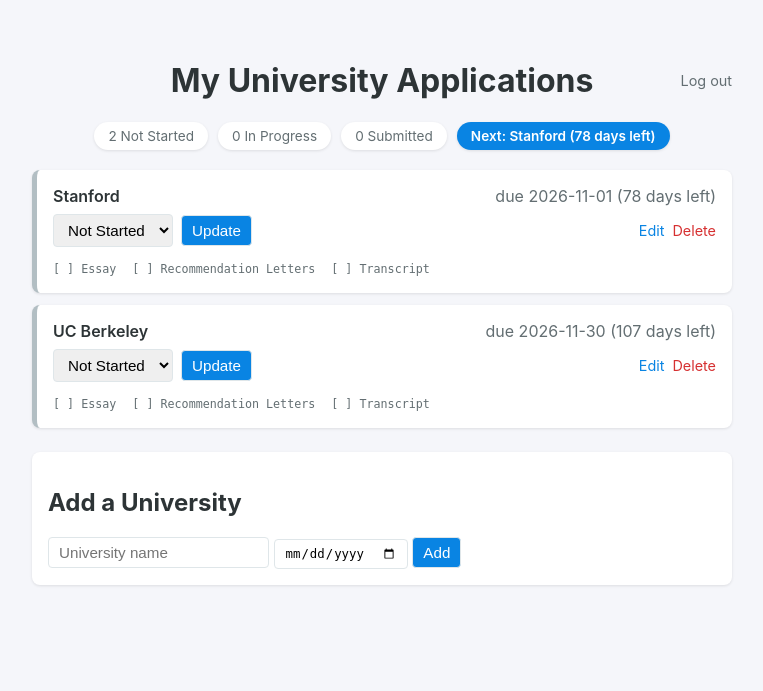
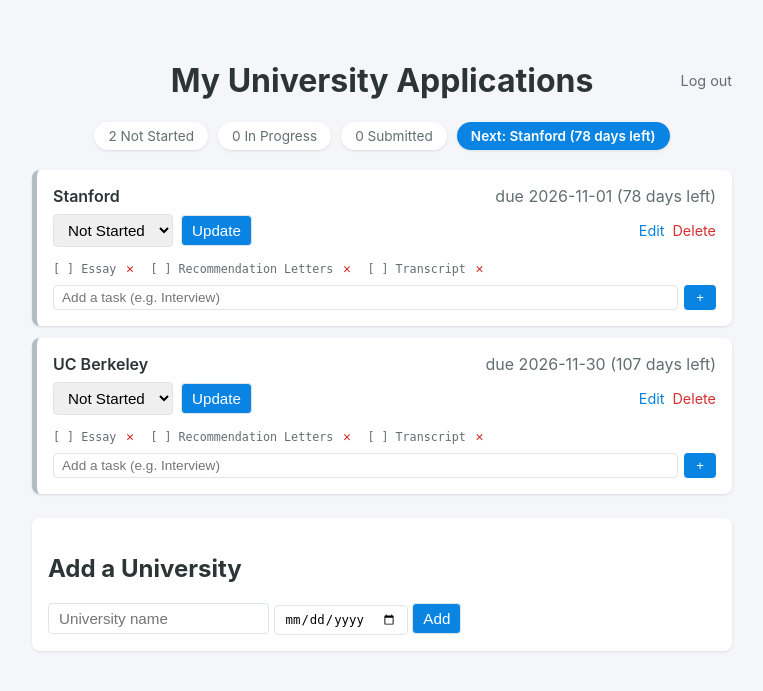
Before and after one commit to Bhakti864653/uni-app-tracker, a Flask app: page / in a window 1280 px wide. Shown: the top 691 px of the page, without its empty margins (258-1021 px from the left). Run offline with Flask 3, Linux system fonts and the light colour scheme; the visitor is signed in with stand-in values (Sample User, id 1); data comes from the database, SQL or seed files in the repository.

Commit message:
Add custom checklist items
Users can now add their own checklist tasks per university (e.g.
"Interview", "Portfolio") beyond the fixed default three, and
remove any checklist item they no longer need.

```diff
--- a/app.py
+++ b/app.py
@@ -156,6 +156,27 @@
     conn.close()
     return redirect("/")
 
+@app.route("/checklist/add/<int:university_id>", methods=["POST"])
+@login_required
+def add_checklist_item(university_id):
+    conn = get_db()
+    conn.execute(
+        "INSERT INTO checklist_items (university_id, task) VALUES (?, ?)",
+        (university_id, request.form["task"])
+    )
+    conn.commit()
+    conn.close()
+    return redirect("/")
+
+@app.route("/checklist/delete/<int:item_id>")
+@login_required
+def delete_checklist_item(item_id):
+    conn = get_db()
+    conn.execute("DELETE FROM checklist_items WHERE id = ?", (item_id,))
+    conn.commit()
+    conn.close()
+    return redirect("/")
+
 @app.route("/edit/<int:university_id>")
 @login_required
 def edit_form(university_id):
--- a/static/style.css
+++ b/static/style.css
@@ -128,6 +128,36 @@
     text-decoration: line-through;
 }
 
+.checklist-delete {
+    text-decoration: none;
+    color: #d63031;
+    font-size: 0.85em;
+    margin-left: 2px;
+}
+
+.add-task-form {
+    display: flex;
+    gap: 6px;
+    margin-top: 8px;
+}
+
+.add-task-form input {
+    flex: 1;
+    padding: 4px 8px;
+    border-radius: 4px;
+    border: 1px solid #dfe6e9;
+    font-size: 0.85em;
+}
+
+.add-task-form button {
+    padding: 4px 12px;
+    border-radius: 4px;
+    border: none;
+    background: #0984e3;
+    color: white;
+    cursor: pointer;
+}
+
 .add-form {
     background: white;
     padding: 16px;
--- a/templates/index.html
+++ b/templates/index.html
@@ -42,9 +42,14 @@
                     <a href="/checklist/toggle/{{ item.id }}" class="checklist-item {% if item.done %}checked{% endif %}">
                         {% if item.done %}[x]{% else %}[ ]{% endif %} {{ item.task }}
                     </a>
+                    <a href="/checklist/delete/{{ item.id }}" class="checklist-delete">&times;</a>
                 </li>
                 {% endfor %}
             </ul>
+            <form action="/checklist/add/{{ uni.id }}" method="POST" class="add-task-form">
+                <input type="text" name="task" placeholder="Add a task (e.g. Interview)" required>
+                <button type="submit">+</button>
+            </form>
         </li>
         {% endfor %}
     </ul>
```
